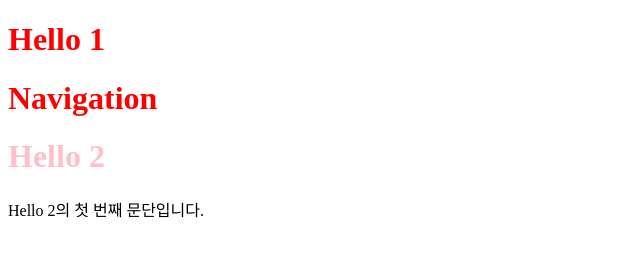
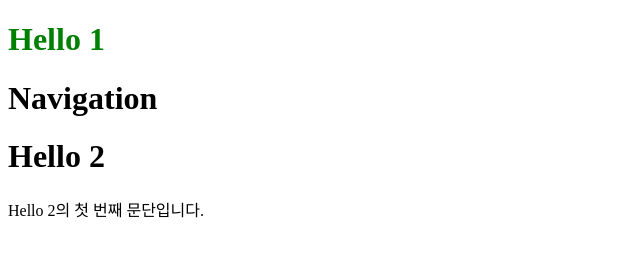
Before and after one commit to Backas03/Web_Lecture, a plain HTML site: page exer02_css_basic/07_selector_desc_child.html in a window 1280 px wide. Shown: the whole page, without its empty margins (0-640 px from the left). Drawn offline with Linux system fonts and the light colour scheme.

Commit message:
CSS예제: 자손 선택자

```diff
--- a/exer02_css_basic/07_selector_desc_child.html
+++ b/exer02_css_basic/07_selector_desc_child.html
@@ -6,11 +6,14 @@
     <title>Document</title>
 
     <style>
-        #first_div h1 {
+        /* #first_div h1 {
             color: red;
         }
-        #second_div h1 {
+        #second_div p {
             color: pink;
+        } */
+        #first_div > h1 {
+            color: green;
         }
     </style>
 </head>
```
